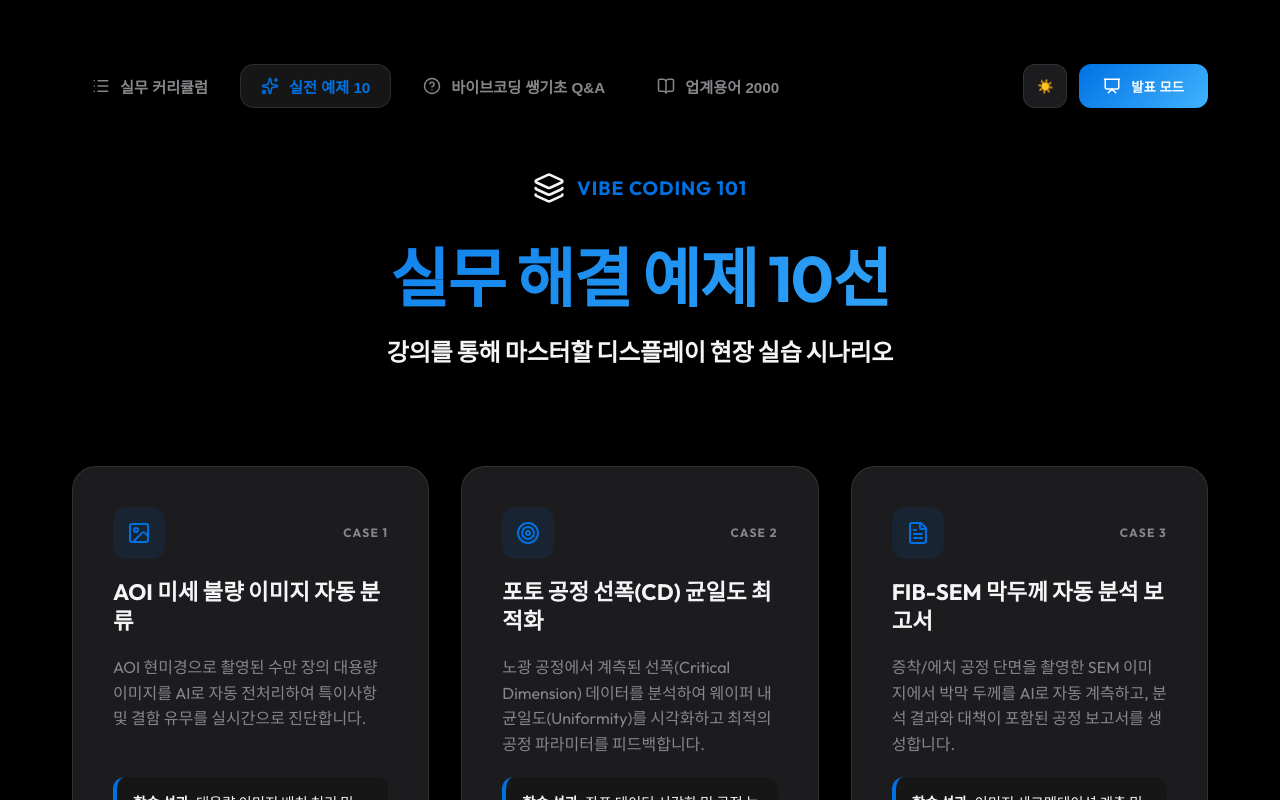
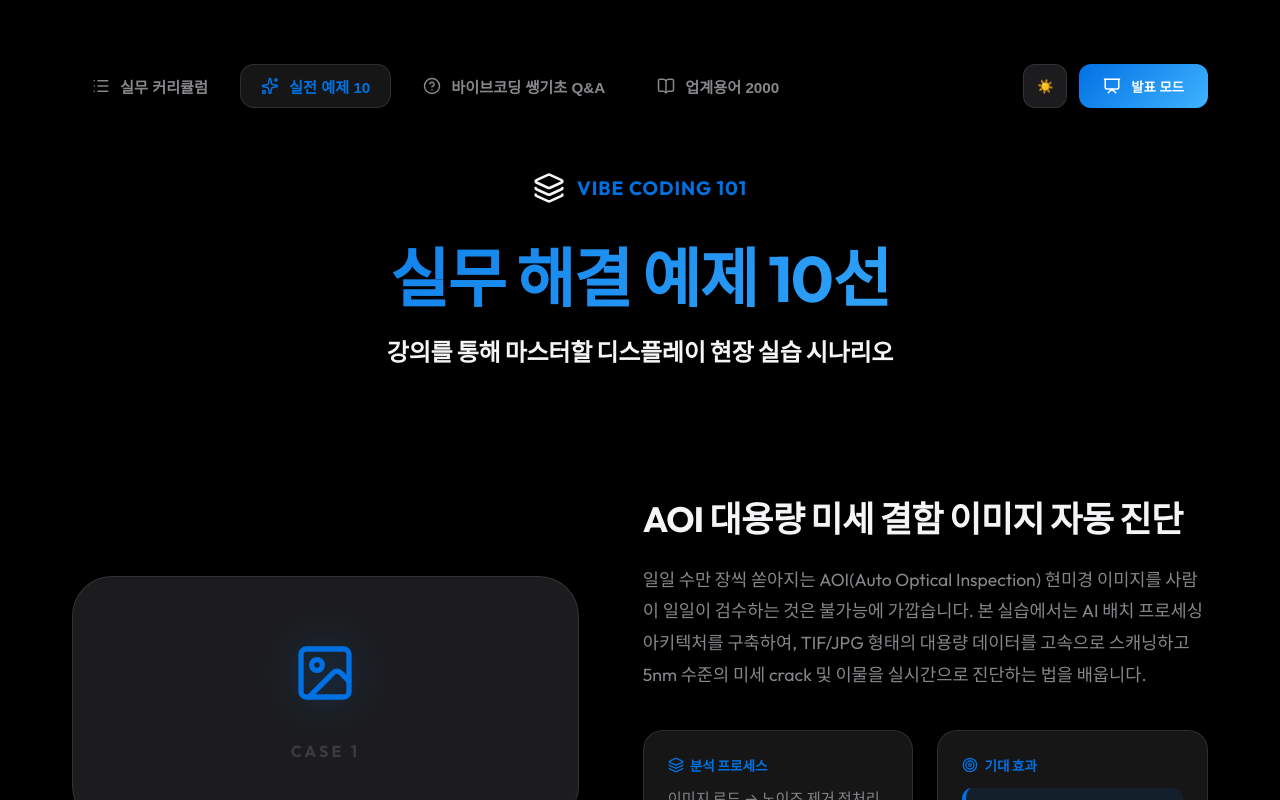
Before and after one commit to heekeunlee/lecture_assist001, a React (Vite) app: page / in a window 1280 px wide. Both pictures are taken after a click on the button "실전 예제 10". Shown: the top 800 px of the page. Built offline with nearby package versions, Linux system fonts and the light colour scheme; the HTML template or start-up script is replaced by a standard one.

Commit message:
feat: upgrade practical examples to premium alternating showcase UI

```diff
--- a/src/App.tsx
+++ b/src/App.tsx
@@ -220,29 +220,42 @@ export default function App() {
             ))}
           </div>
         ) : activeTab === 'examples' ? (
-          <div className="examples-grid">
+          <div className="examples-showcase">
             {examplesData.map((ex: any, idx) => {
               const iconMap: any = { Image, Target, FileText, TrendingUp, Award, Layers, Sparkles, Zap, Grid, Clock };
               const IconComp = iconMap[ex.icon] || Sparkles;
+              const isEven = idx % 2 === 0;
 
               return (
                 <motion.div
                   key={ex.id}
-                  className="example-card"
-                  initial={{ opacity: 0, y: 20 }}
-                  animate={{ opacity: 1, y: 0 }}
-                  transition={{ delay: idx * 0.05 }}
+                  className={`example-item ${isEven ? 'row' : 'row-reverse'}`}
+                  initial={{ opacity: 0, x: isEven ? -50 : 50 }}
+                  whileInView={{ opacity: 1, x: 0 }}
+                  viewport={{ once: true, margin: "-100px" }}
+                  transition={{ duration: 0.6, ease: "easeOut" }}
                 >
-                  <div className="example-header">
-                    <div className="example-icon-wrapper">
-                      <IconComp size={24} />
+                  <div className="example-visual">
+                    <div className="example-icon-large">
+                      <IconComp size={64} />
                     </div>
-                    <span className="case-id">CASE {ex.id}</span>
+                    <div className="case-badge">CASE {ex.id}</div>
                   </div>
-                  <h3 className="example-title">{ex.title}</h3>
-                  <p className="example-desc">{ex.desc}</p>
-                  <div className="example-goal">
-                    <strong>학습 성과:</strong> {ex.goal}
+
+                  <div className="example-info">
+                    <h2 className="example-title-large">{ex.title}</h2>
+                    <p className="example-full-desc">{ex.desc}</p>
+
+                    <div className="example-detail-split">
+                      <div className="detail-section">
+                        <h4><Layers size={16} /> 분석 프로세스</h4>
+                        <p className="process-text">{ex.process}</p>
+                      </div>
+                      <div className="detail-section">
+                        <h4><Target size={16} /> 기대 효과</h4>
+                        <div className="impact-tag">{ex.impact}</div>
+                      </div>
+                    </div>
                   </div>
                 </motion.div>
               );
@@ -622,24 +635,34 @@ export default function App() {
         .pagination .nav-btn:disabled { opacity: 0.3; cursor: not-allowed; }
         .pagination .page-indicator { font-family: var(--font-main); font-weight: 700; color: var(--text-primary); }
 
-        /* Examples Styles */
-        .examples-grid { display: grid; grid-template-columns: repeat(auto-fill, minmax(340px, 1fr)); gap: 2rem; }
-        .example-card {
-          background: var(--bg-tertiary); border: 1px solid var(--border); border-radius: 24px; padding: 2.5rem;
-          transition: all 0.3s cubic-bezier(0.4, 0, 0.2, 1); display: flex; flex-direction: column; gap: 1.2rem;
+        /* Showcase Styles */
+        .examples-showcase { display: flex; flex-direction: column; gap: 6rem; padding: 2rem 0; }
+        .example-item { display: flex; align-items: center; gap: 4rem; min-height: 400px; }
+        .example-item.row { flex-direction: row; }
+        .example-item.row-reverse { flex-direction: row-reverse; }
+
+        .example-visual {
+          flex: 1; display: flex; flex-direction: column; align-items: center; justify-content: center;
+          background: var(--bg-tertiary); border: 1px solid var(--border); border-radius: 40px; padding: 4rem;
+          min-width: 300px; position: relative; overflow: hidden;
         }
-        .example-card:hover { transform: translateY(-8px); border-color: var(--accent); box-shadow: 0 20px 40px rgba(0, 0, 0, 0.2); }
-        .example-header { display: flex; justify-content: space-between; align-items: center; }
-        .example-icon-wrapper {
-          width: 52px; height: 52px; background: rgba(0, 113, 227, 0.1); color: var(--accent);
-          border-radius: 14px; display: flex; align-items: center; justify-content: center;
-        }
-        .case-id { font-size: 0.75rem; font-weight: 800; color: var(--text-secondary); letter-spacing: 0.1em; }
-        .example-title { font-size: 1.4rem; font-weight: 800; line-height: 1.3; color: var(--text-primary); }
-        .example-desc { font-size: 1rem; line-height: 1.6; color: var(--text-secondary); flex-grow: 1; }
-        .example-goal {
-          font-size: 0.9rem; padding: 1rem; background: var(--bg-secondary); border-radius: 12px;
-          color: var(--text-primary); line-height: 1.5; border-left: 4px solid var(--accent);
+        .example-icon-large { color: var(--accent); margin-bottom: 2rem; filter: drop-shadow(0 0 20px rgba(0,113,227,0.4)); }
+        .case-badge { font-family: var(--font-main); font-weight: 900; color: var(--text-secondary); opacity: 0.3; font-size: 1rem; letter-spacing: 0.2rem; }
+
+        .example-info { flex: 1.5; display: flex; flex-direction: column; gap: 1.5rem; }
+        .example-title-large { font-size: 2.2rem; font-weight: 800; color: var(--text-primary); line-height: 1.2; letter-spacing: -0.02em; }
+        .example-full-desc { font-size: 1.1rem; line-height: 1.8; color: var(--text-secondary); }
+
+        .example-detail-split { display: grid; grid-template-columns: 1fr 1fr; gap: 1.5rem; margin-top: 1rem; }
+        .detail-section { background: var(--bg-secondary); padding: 1.5rem; border-radius: 20px; border: 1px solid var(--border); }
+        .detail-section h4 { font-size: 0.85rem; font-weight: 800; color: var(--accent); margin-bottom: 0.8rem; display: flex; align-items: center; gap: 6px; text-transform: uppercase; }
+        .process-text { font-size: 0.95rem; line-height: 1.5; color: var(--text-secondary); }
+        .impact-tag { font-size: 1rem; font-weight: 700; color: var(--text-primary); background: rgba(0, 113, 227, 0.1); padding: 10px 15px; border-radius: 10px; border-left: 4px solid var(--accent); }
+
+        @media screen and (max-width: 1024px) {
+          .example-item, .example-item.row-reverse { flex-direction: column; text-align: center; gap: 2rem; }
+          .example-detail-split { grid-template-columns: 1fr; }
+          .example-title-large { font-size: 1.8rem; }
         }
 
         @media print {
@@ -647,7 +670,7 @@ export default function App() {
           html, body { margin: 0 !important; padding: 0 !important; -webkit-print-color-adjust: exact !important; }
           body { background: white !important; color: black !important; padding: 2.5cm 2cm !important; }
           .app-container { padding: 0 !important; width: 100% !important; max-width: 100% !important; border: none; margin: 0 !important; }
-          nav, footer, .toggle-button, .download-btn, .print-btn, .icon-button, .action-button, .modal-close-btn, .terminology-container, .examples-grid { display: none !important; }
+          nav, footer, .toggle-button, .download-btn, .print-btn, .icon-button, .action-button, .modal-close-btn, .terminology-container, .examples-showcase { display: none !important; }
           header { margin-bottom: 4rem !important; text-align: center !important; }
           h1 { font-size: 3rem !important; margin-bottom: 1rem !important; color: #000 !important; -webkit-text-fill-color: #000 !important; display: block !important; text-align: center !important; }
           .header-subtitle { font-size: 1.3rem !important; color: #333 !important; display: block !important; margin-top: 1rem !important; text-align: center !important; }
--- a/src/data/examples.json
+++ b/src/data/examples.json
@@ -1,72 +1,82 @@
 [
   {
     "id": 1,
-    "title": "AOI 미세 불량 이미지 자동 분류",
-    "desc": "AOI 현미경으로 촬영된 수만 장의 대용량 이미지를 AI로 자동 전처리하여 특이사항 및 결함 유무를 실시간으로 진단합니다.",
-    "goal": "대용량 이미지 배치 처리 및 CNN 기반 이상 진단 로직 학습",
+    "title": "AOI 대용량 미세 결함 이미지 자동 진단",
+    "desc": "일일 수만 장씩 쏟아지는 AOI(Auto Optical Inspection) 현미경 이미지를 사람이 일일이 검수하는 것은 불가능에 가깝습니다. 본 실습에서는 AI 배치 프로세싱 아키텍처를 구축하여, TIF/JPG 형태의 대용량 데이터를 고속으로 스캐닝하고 5nm 수준의 미세 crack 및 이물을 실시간으로 진단하는 법을 배웁니다.",
+    "process": "이미지 로드 → 노이즈 제거 전처리 → CNN 기반 결함 분류 → 이상 부위 히트맵 생성",
+    "impact": "수동 검수 대비 작업 시간 95% 단축 및 휴먼 에러 제로화",
     "icon": "Image"
   },
   {
     "id": 2,
-    "title": "포토 공정 선폭(CD) 균일도 최적화",
-    "desc": "노광 공정에서 계측된 선폭(Critical Dimension) 데이터를 분석하여 웨이퍼 내 균일도(Uniformity)를 시각화하고 최적의 공정 파라미터를 피드백합니다.",
-    "goal": "좌표 데이터 시각화 및 공정 능력 지수(Cpk) 최적화 피드백 구현",
+    "title": "노광 공정 CD Uniformity 시각화 및 피드백",
+    "desc": "포토 리소그래피 공정의 핵심인 선폭(Critical Dimension) 데이터는 패널의 품질을 결정짓는 1순위 지표입니다. 수천 개의 계측 포인트 데이터를 좌표 기반으로 재구성하여 웨이퍼 내 선폭 편차를 3D 등고선 형태로 시각화하고, 설비 파라미터(Shot 에너지, 포커스 등)에 대한 최적의 피드백 값을 산출합니다.",
+    "process": "계측 로그 파싱 → 공간 좌표 매핑 → 3D Contour Map 시각화 → 파라미터 최적화 제안",
+    "impact": "공정 균일도 유지 비용 30% 절감 및 수율 예측 정확도 향상",
     "icon": "Target"
   },
   {
     "id": 3,
-    "title": "FIB-SEM 막두께 자동 분석 보고서",
-    "desc": "증착/에치 공정 단면을 촬영한 SEM 이미지에서 박막 두께를 AI로 자동 계측하고, 분석 결과와 대책이 포함된 공정 보고서를 생성합니다.",
-    "goal": "이미지 세그멘테이션 계측 및 LLM 기반 보고서 자동 초안 작성",
+    "title": "FIB-SEM 단면 측정 및 보고서 자동 작성",
+    "desc": "증착 및 식각 공정 후 박막의 두께를 확인하기 위한 SEM 이미지 분석은 엔지니어의 반복적인 일과 중 하나입니다. AI 이미지 프로세싱을 통해 수직/수평 단면의 층별 두께를 자동으로 측정하고, 이를 PDF 보고서 형식으로 자동 문서화하여 불필요한 서류 업무를 자동화합니다.",
+    "process": "SEM 이미지 층 분할(Segmentation) → 픽셀 단위 두께 실측 → 데이터 요약 → PDF 보고서 자동 빌드",
+    "impact": "반복 문서 업무 시간 일일 평균 2시간 감축 및 정밀 계측 신뢰도 확보",
     "icon": "FileText"
   },
   {
     "id": 4,
-    "title": "복잡한 공정 흐름의 시각적 요약",
-    "desc": "수십 개의 공정 단계를 거치는 패널의 흐름과 수율 손실 지점을 Sankey 차트로 간결하게 시각화하여 병목 현상을 한눈에 파악합니다.",
-    "goal": "복잡 관계 시각화(Sankey Chart) 및 수율 병목 분석 기술",
+    "title": "공정 상관도 분석을 위한 Sankey 시각화",
+    "desc": "복잡하게 얽힌 공정 간의 인과관계를 일반적인 표로 분석하는 것은 한계가 있습니다. 투입부터 최종 양품까지의 흐름을 데이터 플로우(Sankey) 차트로 구현하여, 어느 공정 단계에서 유의미한 손실이 발생하는지, 어떤 설비 조합이 최상의 수율을 내는지 직관적으로 도출합니다.",
+    "process": "공정 경로 데이터 전처리 → 유량 및 수율 매핑 → Sankey 다이어그램 구현 → 핵심 병목 구간 추출",
+    "impact": "복잡 공정 손실 원인 파악 시간 70% 단축",
     "icon": "TrendingUp"
   },
   {
     "id": 5,
-    "title": "최적의 자재 업체 및 비용 도출",
-    "desc": "여러 업체에서 받은 견적서 데이터를 자동 요약하고, 품질 가중치를 부여하여 경영진 의사결정을 돕는 최적의 업체 선정 보고서를 도출합니다.",
-    "goal": "다차원 데이터 비교 분석 및 최적 의사결정 모델링",
+    "title": "다업체 견적서 비교 분석 및 의사결정 자동화",
+    "desc": "신규 설비 도입이나 자재 구매 시 수많은 업체의 견적서를 비교하는 것은 매우 까르다로운 업무입니다. AI를 활용해 각기 다른 양식의 견적서에서 단가, 품질 사양, 납기일을 자동 추출하고, 사용자가 설정한 가중치에 따라 가장 경제적이고 안정적인 성능을 낼 수 있는 최적의 파트너사를 추천받습니다.",
+    "process": "비정형 문서 데이터 추출 → 핵심 사양 요약 → 가중치 기반 스코어링 → 최적 대안 리포트 작성",
+    "impact": "구매 결정 과정 투명성 확보 및 비용 최적화 (Max 15% 비용 절감 효과)",
     "icon": "Award"
   },
   {
     "id": 6,
-    "title": "AI 기반 스마트 재고 관리 및 수요 예측",
-    "desc": "과거 공정 소모품 사용 이력을 학습하여 미래 자재 소모량을 예측하고, 적정 재고 수준을 유지하기 위한 주문 알람 시스템을 구축합니다.",
-    "goal": "시계열 데이터 예측 및 스마트 물류 자동화 엔진 학습",
+    "title": "AI 기반 공정 소모품 수요 예측 및 스마트 재고 시스템",
+    "desc": "세정액, 타겟재 등 주요 소모품의 재고 부족은 라인 정지로 이어지는 치명적인 문제입니다. 설비 가동 로그와 과거 재고 소진 패턴을 시계열 데이터로 학습하여, 최적의 주문 시점을 예측합니다. AI 사수가 선제적으로 발주 가이드라인을 제시해 주는 스마트 시스템을 구축합니다.",
+    "process": "소모품 사용 로그 수집 → 시계열 트렌드 분석 → 수요 예측 모델링 → 주문 알람 트리거 구축",
+    "impact": "재고 과다 관리 비용 20% 감소 및 라인 정지 리스크 예방",
     "icon": "Layers"
   },
   {
     "id": 7,
-    "title": "업계 동향 및 최신 기술 센싱 자동화",
-    "desc": "전 세계 디스플레이 학회 및 기술 뉴스에서 관련 공정(예: 잉크젯 공정)의 최신 논문을 수집하고 요약하여 기술 경쟁력을 상시 모니터링합니다.",
-    "goal": "웹 데이터 스크래핑 및 전문 지식 AI 요약 자동화",
+    "title": "해외 기술 동향 및 학회 논문 AI 기술 센싱",
+    "desc": "글로벌 디스플레이 경쟁력을 유지하기 위해서는 매일 쏟아지는 해외 기술 리포트를 놓치지 않아야 합니다. 전 세계 기술 사이트와 학술지에서 특정 키워드(예: Oxide LCD, OLED Encapsulation) 관련 자료를 매일 아침 자동으로 수집하고 핵심 초록을 번역/요약하여 대시보드 기능을 구현합니다.",
+    "process": "해외 뉴스/논문 웹 스크래핑 → LLM 기술 요약 → 주요 트렌드 스코어링 → 모닝 리포트 전송",
+    "impact": "기술 모니터링 시간 절약 및 선제적 R&D 전략 수립 지원",
     "icon": "Sparkles"
   },
   {
     "id": 8,
-    "title": "광학 시뮬레이션 기반 불량 예측",
-    "desc": "공정 조건 변경에 따른 투과율, 반사율 변화를 AI 시뮬레이션으로 미리 확인하고 광학적 불량 발생 가능성을 사전에 진단합니다.",
-    "goal": "물리적 변수 수치 시뮬레이션 및 데이터 기반 예측 최적화",
+    "title": "광학 특성 시뮬레이션 및 불량 이미지 예측",
+    "desc": "새로운 재료를 적용하거나 공정 온도를 바꿨을 때, 투과율이나 반사율이 어떻게 변할지 미리 아는 것은 매우 중요합니다. 물리적 광학 데이터와 머신러닝 모델을 결합하여, 실제 샘플 제작 전 가상의 광학 특성을 시뮬레이션하고 예상되는 시각적 결함을 미리 예측하여 리스크를 줄입니다.",
+    "process": "광학 파라미터 수집 → 회귀 모델링 시뮬레이션 → 가상 이미지 렌더링 → 불량 확률 진단",
+    "impact": "실험 샘플 제작 비용 및 시간 40% 이상 감축",
     "icon": "Zap"
   },
   {
     "id": 9,
-    "title": "전면 불량 분포 히트맵 분석",
-    "desc": "패널 전면에서 발생하는 불량 위치 데이터를 히트맵으로 시각화하여 특정 설비 챔버나 이송 장치와의 상관관계를 추적합니다.",
-    "goal": "공간 데이터 밀도 분석 및 설비-불량 매칭 분석 기술",
+    "title": "전면 불량 히트맵 분석을 통한 원인 공정 추적",
+    "desc": "패널 전면에 흩뿌려진 불량 포인트들의 분포 방식(Pattern)에는 문제의 원인이 숨어 있습니다. 수천 개의 패널 불량 위치를 히트맵으로 통합 시각화하여 설비의 특정 챔버 이물인지, 이송 장치의 긁힘인지 등 원인 공정을 수학적으로 역추적하여 수율 개선의 실마리를 찾습니다.",
+    "process": "불량 좌표 시각화 → 패턴 클러스터링 → 설비 로그 매칭 → 원인 공정 후보군 도출",
+    "impact": "유형별 불량 원인 분석 속도 5배 향상",
     "icon": "Grid"
   },
   {
     "id": 10,
-    "title": "설비 센서 기반 정비 주기 예측",
-    "desc": "설비에 부착된 진동, 온도 센서 데이터를 실시간 분석하여 고장 징후를 사전에 포착하고 최적의 정비 타이밍을 예측하여 알람을 전송합니다.",
-    "goal": "실시간 센서 스트리밍 데이터 분석 및 예지 정비(PdM) 시스템 실습",
+    "title": "설비 통합 센서 데이터를 활용한 예지 정비(PdM)",
+    "desc": "설비가 멈추기 전, 소리나 진동의 미세한 변화를 감지할 수 있다면 수억 원의 손실을 막을 수 있습니다. 설비의 진동, 전력, 온도 센서에서 발생하는 스트리밍 데이터를 실시간 모니터링하여 평소와 다른 '애노말리(Anomaly)'를 포착하고, 고장 발생 전 정비 주기를 미리 알려주는 시스템을 구현해 봅니다.",
+    "process": "실시간 센서 스트리밍 분석 → 정상 상태 학습(AutoEncoder) → 이상 징후 포착 → 정비 알람 생성",
+    "impact": "돌발 고장 정지 시간 50% 단축 및 설비 가동률 극대화",
     "icon": "Clock"
   }
 ]
```
